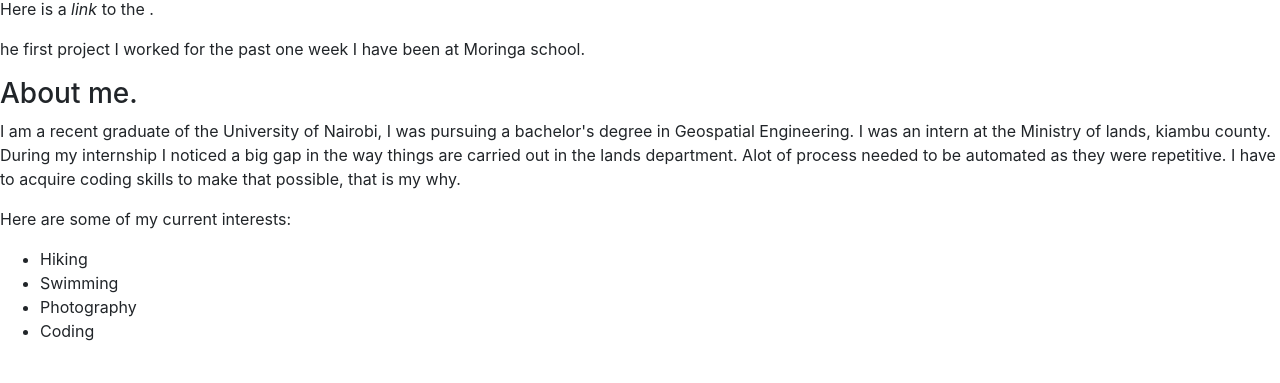
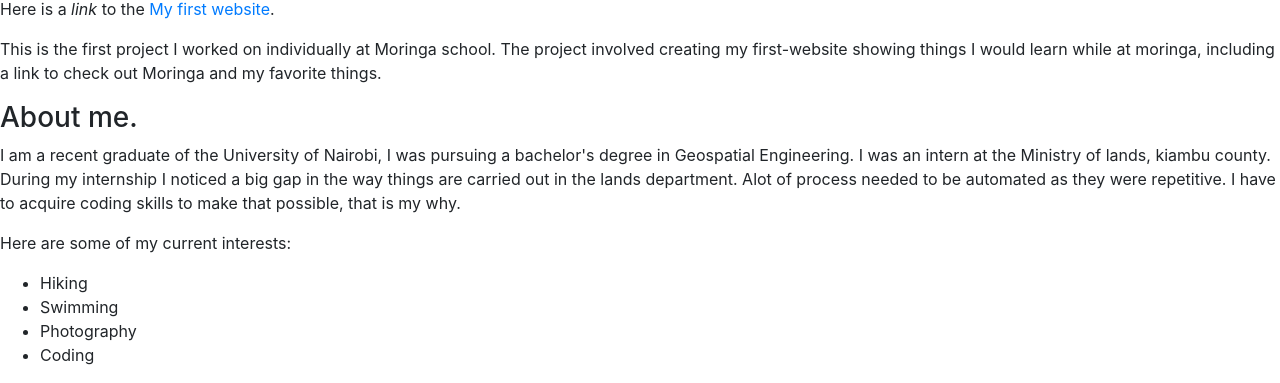
Before and after one commit to Cynthia-Wairimu/Portfolio, a plain HTML site: page index.html in a window 1280 px wide. Shown: the part 442-825 px from the top of the page. Before the commit the page ends 801 px from the top, so only its background shows below. Drawn offline with nearby package versions, Linux system fonts and the light colour scheme.

Commit message:
Add a url of my fisrt website to the index.html file.

```diff
--- a/index.html
+++ b/index.html
@@ -14,18 +14,35 @@
     <link href="css/styles.css" rel="stylesheet" type="text/css" />
   </head>
   <body>
-      <h1>My portfolio!</h1>
+    <h1>My portfolio!</h1>
     <img src="images/cynthia.JPG" alt="A photo of Cynthia Wairimu" />
     <p>My name is <strong>Cynthia Ann Wairimu</strong></p>
     <p>I love learning how to code!</p>
     <h2>Projects.</h2>
-    <p>Here is a <em>link</em> to the <a href=""></a>.</p>
-    <p>he first project I worked for the past one week I have been at Moringa school.</p>
-
-
+    <p>
+      Here is a <em>link</em> to the
+      <a
+        href="https://github.com/Cynthia-Wairimu/MyFirstWebPage.git"
+        target="_blank"
+        >My first website</a
+      >.
+    </p>
+    <p>
+      This is the first project I worked on individually at Moringa school. The
+      project involved creating my first-website showing things I would learn
+      while at moringa, including a link to check out Moringa and my favorite
+      things.
+    </p>
 
     <h3>About me.</h3>
-    <p>I am a recent graduate of the University of Nairobi, I was pursuing a bachelor's degree in Geospatial Engineering. I was an intern at the Ministry of lands, kiambu county. During my internship I noticed a big gap in the way things are carried out in the lands department. Alot of process needed to be automated as they were repetitive. I have to acquire coding skills to make that possible, that is my why.</p>
+    <p>
+      I am a recent graduate of the University of Nairobi, I was pursuing a
+      bachelor's degree in Geospatial Engineering. I was an intern at the
+      Ministry of lands, kiambu county. During my internship I noticed a big gap
+      in the way things are carried out in the lands department. Alot of process
+      needed to be automated as they were repetitive. I have to acquire coding
+      skills to make that possible, that is my why.
+    </p>
     <p>Here are some of my current interests:</p>
     <ul>
       <li>Hiking</li>
```
